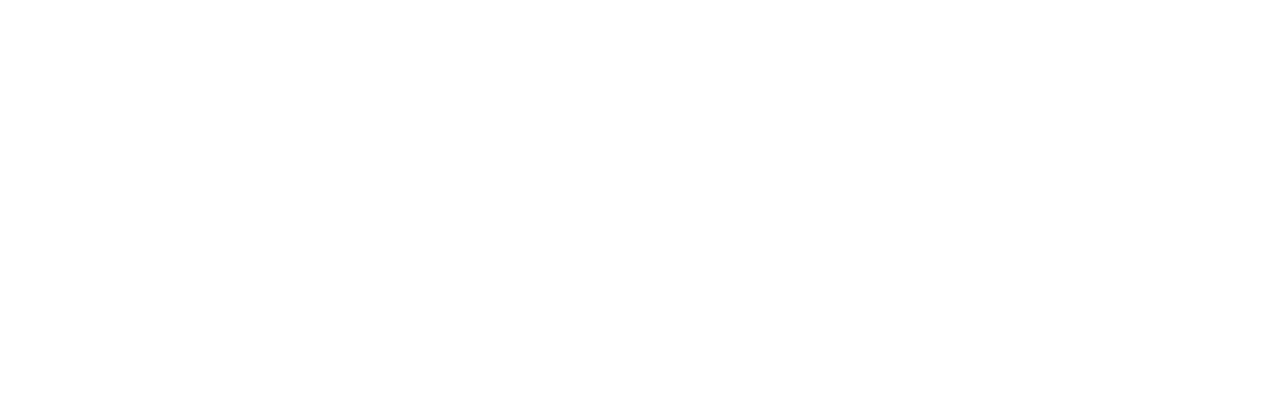
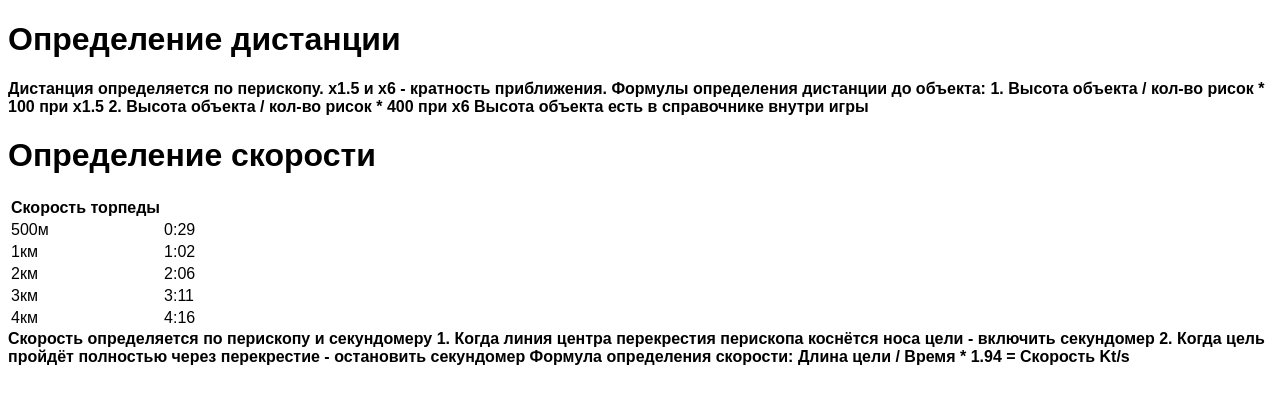
Before and after one commit to VerS7/vers.wolfcalc.github.io, a website: page src/docfiles/doc_en.html in a window 1280 px wide. Drawn offline with Linux system fonts and the light colour scheme.

Commit message:
speed fix

```diff
--- a/src/docfiles/doc_en.html
+++ b/src/docfiles/doc_en.html
@@ -1,6 +1,58 @@
 <!DOCTYPE html>
-<html lang="en">
-	<link rel="stylesheet" href="../style.css" type="text/css" />
-	<link rel="stylesheet" href="../variables.css" type="text/css" />
-	<body></body>
+<html lang="ru">
+	<link rel="stylesheet" href="style.css" type="text/css" />
+	<link rel="stylesheet" href="variables.css" type="text/css" />
+	<body>
+		<div class="block">
+			<div class="block-h1-wrapper">
+				<h1>Определение дистанции</h1>
+			</div>
+			<div class="block-content">
+				<div class="content-element">
+					<a>Дистанция определяется по перископу. x1.5 и x6 - кратность приближения.</a>
+					<a>Формулы определения дистанции до объекта:</a>
+					<a>1. Высота объекта / кол-во рисок * 100 при x1.5</a>
+					<a>2. Высота объекта / кол-во рисок * 400 при x6</a>
+					<a>Высота объекта есть в справочнике внутри игры</a>
+				</div>
+			</div>
+			<div class="block">
+				<div class="block-h1-wrapper">
+					<h1>Определение скорости</h1>
+				</div>
+				<div class="block-content">
+					<table class="content-element">
+						<th>Скорость торпеды</th>
+						<tr>
+							<td>500м</td>
+							<td>0:29</td>
+						</tr>
+						<tr>
+							<td>1км</td>
+							<td>1:02</td>
+						</tr>
+						<tr>
+							<td>2км</td>
+							<td>2:06</td>
+						</tr>
+						<tr>
+							<td>3км</td>
+							<td>3:11</td>
+						</tr>
+						<tr>
+							<td>4км</td>
+							<td>4:16</td>
+						</tr>
+					</table>
+					<div class="content-element">
+						<a>Скорость определяется по перископу и секундомеру</a>
+						<a>1. Когда линия центра перекрестия перископа коснётся носа цели - включить секундомер</a>
+						<a>2. Когда цель пройдёт полностью через перекрестие - остановить секундомер</a>
+						<a>Формула определения скорости:</a>
+						<a>Длина цели / Время * 1.94 = Скорость Kt/s</a>
+					</div>
+				</div>
+			</div>
+		</div>
+	</body>
 </html>
--- a/src/evaluating.js
+++ b/src/evaluating.js
@@ -37,7 +37,7 @@ const gainToDistance = (gain_value) => {
 
 const calculateTdcDist = (boat_length, periscope_divisions, x) => {
 	dist = (boat_length / periscope_divisions) * x;
-	if (dist.isNaN || dist === Infinity || speed === undefined) {
+	if (dist.isNaN || dist === Infinity || dist === undefined) {
 		return 0;
 	}
 	return dist;
```
